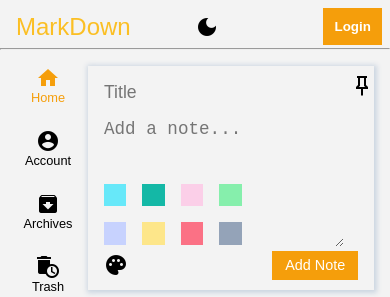
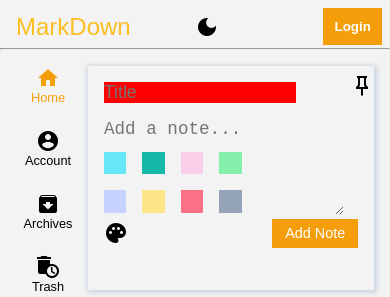
Before and after one commit to syed-shaida-hussain/Notes-App, a React (Create React App) app: page /home in a window 390 px wide. Both pictures are taken after a click on the element "palette". Shown: the top 297 px of the page. Built offline with nearby package versions, Linux system fonts and the light colour scheme; no server answers; what miragejs would draw is missing.

Commit message:
Update homePage.css

```diff
--- a/src/pages/Homepage/homePage.css
+++ b/src/pages/Homepage/homePage.css
@@ -291,7 +291,7 @@
 }
 
 .color-btn-container {
-  top: 11rem;
+  top: 9rem;
   left: 6rem;
 }
 
@@ -301,6 +301,7 @@
 
 .textarea {
   width: 15rem;
+  min-height: 6rem;
 }
 
 .note-card {
@@ -315,4 +316,9 @@
   width: 70vw;
 }
 
+.input{
+  background-color: red;
+  max-width: 12rem;
 }
+
+}
```
